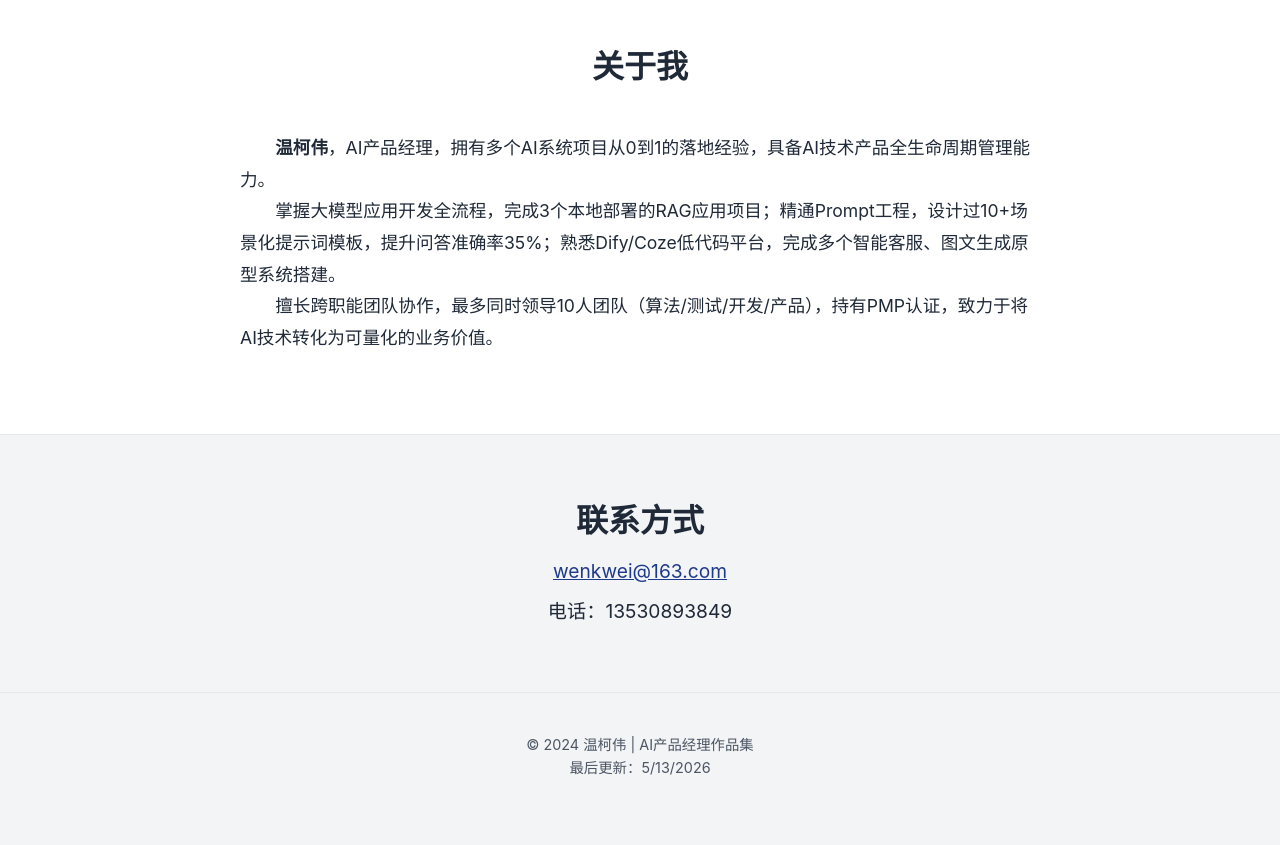
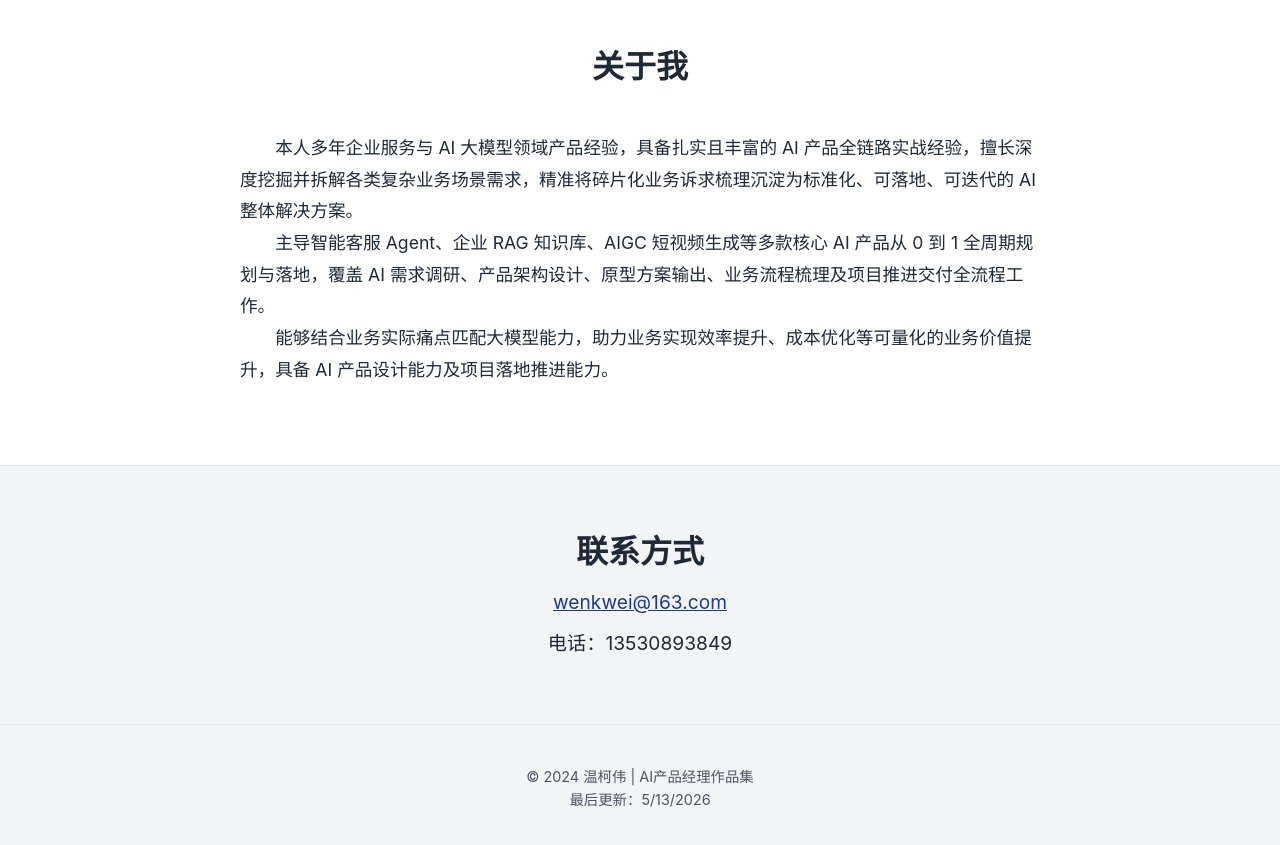
Before and after one commit to wenkwei/portfolio, a plain HTML site: page index.html in a window 1280 px wide. Shown: the part 2080-2925 px from the top of the page. Before the commit the page ends 2899 px from the top, so only its background shows below. Drawn offline with Linux system fonts and the light colour scheme.

Commit message:
更新关于我内容

```diff
--- a/index.html
+++ b/index.html
@@ -573,9 +573,9 @@
         <div class="container">
             <h2 class="section-title">关于我</h2>
             <div style="max-width:800px; margin:0 auto; font-size:1.1rem; line-height:1.8;">
-                <p style="text-indent:2em;"><strong>温柯伟</strong>，AI产品经理，拥有多个AI系统项目从0到1的落地经验，具备AI技术产品全生命周期管理能力。</p>
-                <p style="text-indent:2em;">掌握大模型应用开发全流程，完成3个本地部署的RAG应用项目；精通Prompt工程，设计过10+场景化提示词模板，提升问答准确率35%；熟悉Dify/Coze低代码平台，完成多个智能客服、图文生成原型系统搭建。</p>
-                <p style="text-indent:2em;">擅长跨职能团队协作，最多同时领导10人团队（算法/测试/开发/产品），持有PMP认证，致力于将AI技术转化为可量化的业务价值。</p>
+                <p style="text-indent:2em;">本人多年企业服务与 AI 大模型领域产品经验，具备扎实且丰富的 AI 产品全链路实战经验，擅长深度挖掘并拆解各类复杂业务场景需求，精准将碎片化业务诉求梳理沉淀为标准化、可落地、可迭代的 AI 整体解决方案。</p>
+                <p style="text-indent:2em;">主导智能客服 Agent、企业 RAG 知识库、AIGC 短视频生成等多款核心 AI 产品从 0 到 1 全周期规划与落地，覆盖 AI 需求调研、产品架构设计、原型方案输出、业务流程梳理及项目推进交付全流程工作。</p>
+                <p style="text-indent:2em;">能够结合业务实际痛点匹配大模型能力，助力业务实现效率提升、成本优化等可量化的业务价值提升，具备 AI 产品设计能力及项目落地推进能力。</p>
             </div>
         </div>
     </section>
```
